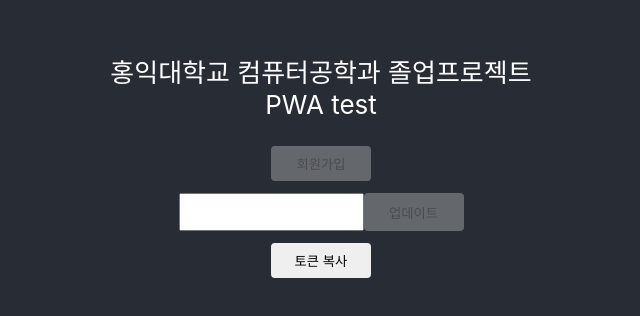
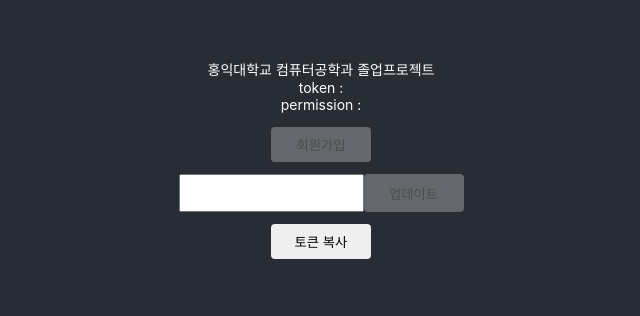
Before and after one commit to 9yujin/PWA-Test-Frontend, a React (Create React App) app: page / in a window 1280 px wide. Shown: the part 248-564 px from the top of the page, without its empty margins (319-959 px from the left). Built offline with nearby package versions, Linux system fonts and the light colour scheme; no server answers.

Commit message:
feat : 권한, 토큰 보여주기

```diff
--- a/src/App.css
+++ b/src/App.css
@@ -52,3 +52,7 @@ button {
 input {
   height: 32px;
 }
+
+p {
+  font-size: 14px;
+}
--- a/src/App.tsx
+++ b/src/App.tsx
@@ -5,12 +5,14 @@ import { useEffect, useState } from "react";
 
 function App() {
   const [token, setToken] = useState("");
+  const [permission, setPermission] = useState("");
   const [id, setId] = useState("");
 
   useEffect(() => {
     const fetch = async () => {
-      const res = await requestPermission();
-      setToken(res);
+      const { permission, token } = await requestPermission();
+      setToken(token);
+      setPermission(permission);
     };
     fetch();
   }, []);
@@ -43,7 +45,9 @@ function App() {
         <p>
           홍익대학교 컴퓨터공학과 졸업프로젝트
           <br />
-          PWA test
+          token : {token}
+          <br />
+          permission : {permission}
         </p>
         <button onClick={() => registerToken(token)} disabled={!token.length}>
           회원가입
--- a/src/firebase-messaging-sw.js
+++ b/src/firebase-messaging-sw.js
@@ -27,10 +27,10 @@ const requestPermission = async () => {
   const permission = await Notification.requestPermission();
   if (permission === "denied") {
     console.log("알림 권한 허용 안됨");
-    return "";
   }
-
-  console.log("알림 권한이 허용됨");
+  if (permission === "granted") {
+    console.log("알림 권한 허용");
+  }
 
   const token = await getToken(messaging, {
     vapidKey: process.env.REACT_APP_VAPID_KEY,
@@ -47,7 +47,7 @@ const requestPermission = async () => {
     // ...
   });
 
-  return token;
+  return { permission, token };
 };
 
 export { requestPermission };
```
Also changed, not shown: public/firebase-messaging-sw.js (+5 -3 lines), 1 other file (tests, documents, lock files or other folders).
